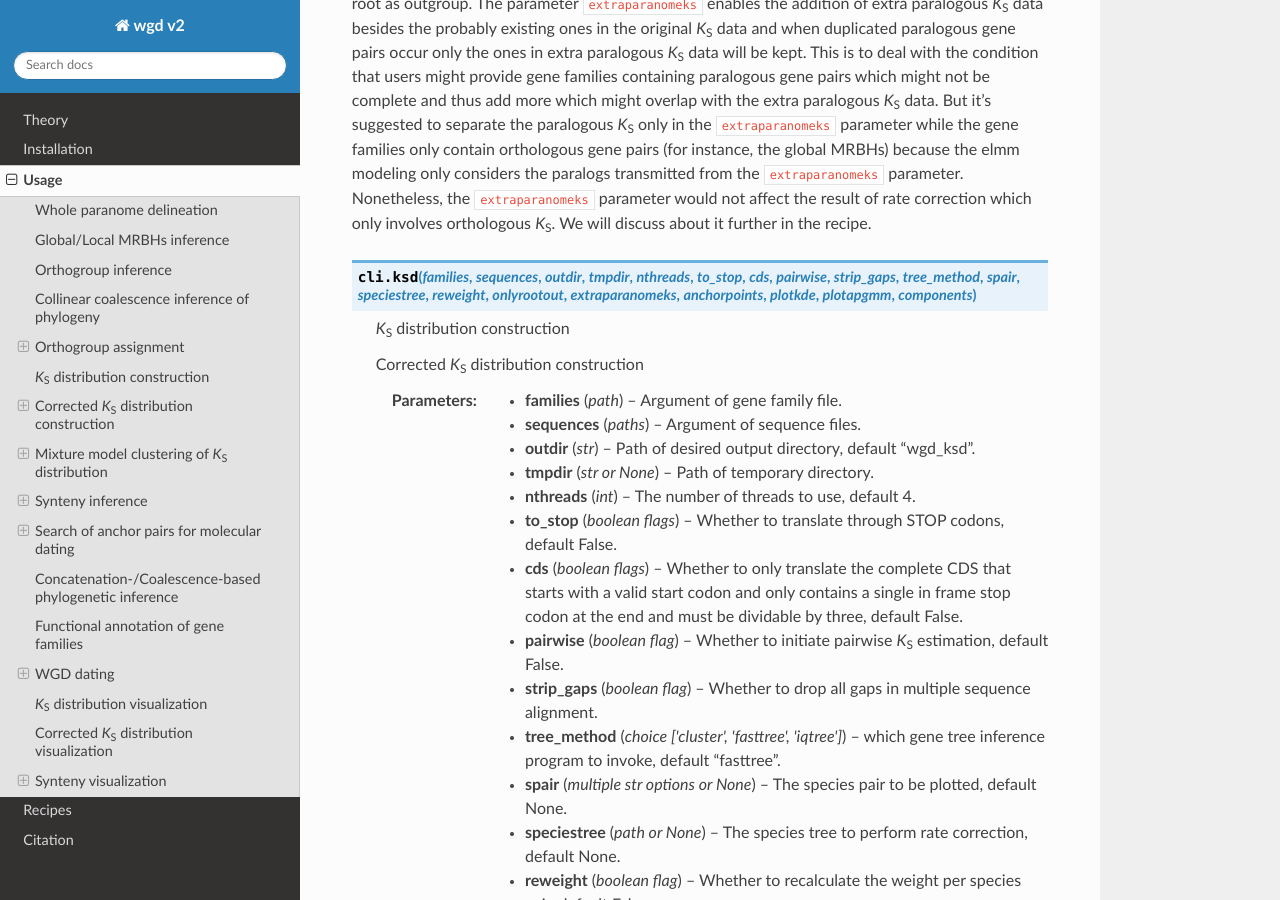
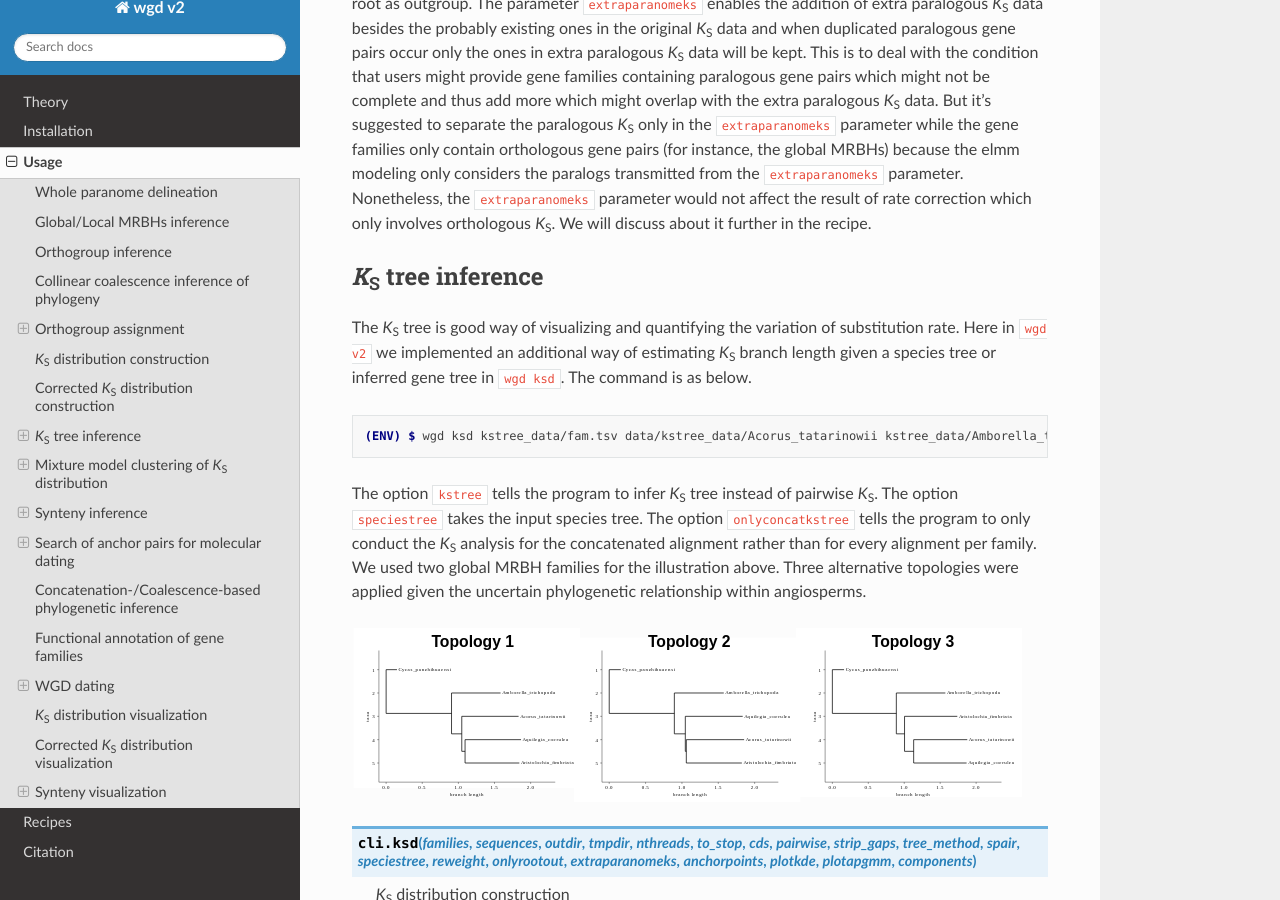
Before and after one commit to heche-psb/rtd-tutorial, a Sphinx documentation site: the page built from docs/source/usage.rst, in a window 1280 px wide and 900 px high, scrolled down 5218 px. Built offline with Sphinx 7.4.7 and the Read the Docs theme 2.0.0, drawn with Linux system fonts in a browser that asks for light colours.

Commit message:
kstree update

```diff
--- a/docs/source/usage.rst
+++ b/docs/source/usage.rst
@@ -185,6 +185,21 @@ To determine the phylogenetic location of a certain WGD, a rate-corrected *K*\ :
 
 
 This step is mainly affected by the parameter ``reweight`` determining whether to recalculate the weight per species pair instead of using the weight calculated from the whole family, and the parameter ``onlyrootout`` determining whether to only conduct rate correction using the outgroup at root as outgroup. The parameter ``extraparanomeks`` enables the addition of extra paralogous *K*\ :sub:`S` data besides the probably existing ones in the original *K*\ :sub:`S` data and when duplicated paralogous gene pairs occur only the ones in extra paralogous *K*\ :sub:`S` data will be kept. This is to deal with the condition that users might provide gene families containing paralogous gene pairs which might not be complete and thus add more which might overlap with the extra paralogous *K*\ :sub:`S` data. But it's suggested to separate the paralogous *K*\ :sub:`S` only in the ``extraparanomeks`` parameter while the gene families only contain orthologous gene pairs (for instance, the global MRBHs) because the elmm modeling only considers the paralogs transmitted from the ``extraparanomeks`` parameter. Nonetheless, the ``extraparanomeks`` parameter would not affect the result of rate correction which only involves orthologous *K*\ :sub:`S`. We will discuss about it further in the recipe.
+
+.. _kstree:
+
+*K*\ :sub:`S` tree inference
+------------
+
+The *K*\ :sub:`S` tree is good way of visualizing and quantifying the variation of substitution rate. Here in ``wgd v2`` we implemented an additional way of estimating *K*\ :sub:`S` branch length given a species tree or inferred gene tree in ``wgd ksd``. The command is as below.
+
+.. code-block:: console
+
+   (ENV) $ wgd ksd kstree_data/fam.tsv data/kstree_data/Acorus_tatarinowii kstree_data/Amborella_trichopoda kstree_data/Aquilegia_coerulea kstree_data/Aristolochia_fimbriata kstree_data/Cycas_panzhihuaensi --kstree --speciestree kstree_data/species_tree1.nw --onlyconcatkstree -o wgd_kstree_topology1
+
+The option ``kstree`` tells the program to infer *K*\ :sub:`S` tree instead of pairwise *K*\ :sub:`S`. The option ``speciestree`` takes the input species tree. The option ``onlyconcatkstree`` tells the program to only conduct the *K*\ :sub:`S` analysis for the concatenated alignment rather than for every alignment per family. We used two global MRBH families for the illustration above. Three alternative topologies were applied given the uncertain phylogenetic relationship within angiosperms.
+
+.. image:: kstree_results/kstree.svg
 
 .. py:function:: cli.ksd(families, sequences, outdir, tmpdir, nthreads, to_stop, cds, pairwise, strip_gaps, tree_method,spair, speciestree, reweight, onlyrootout, extraparanomeks, anchorpoints, plotkde, plotapgmm, components)
 
```
Also changed, not shown: docs/source/kstree_results/kstree.svg (added), 9 other files.
